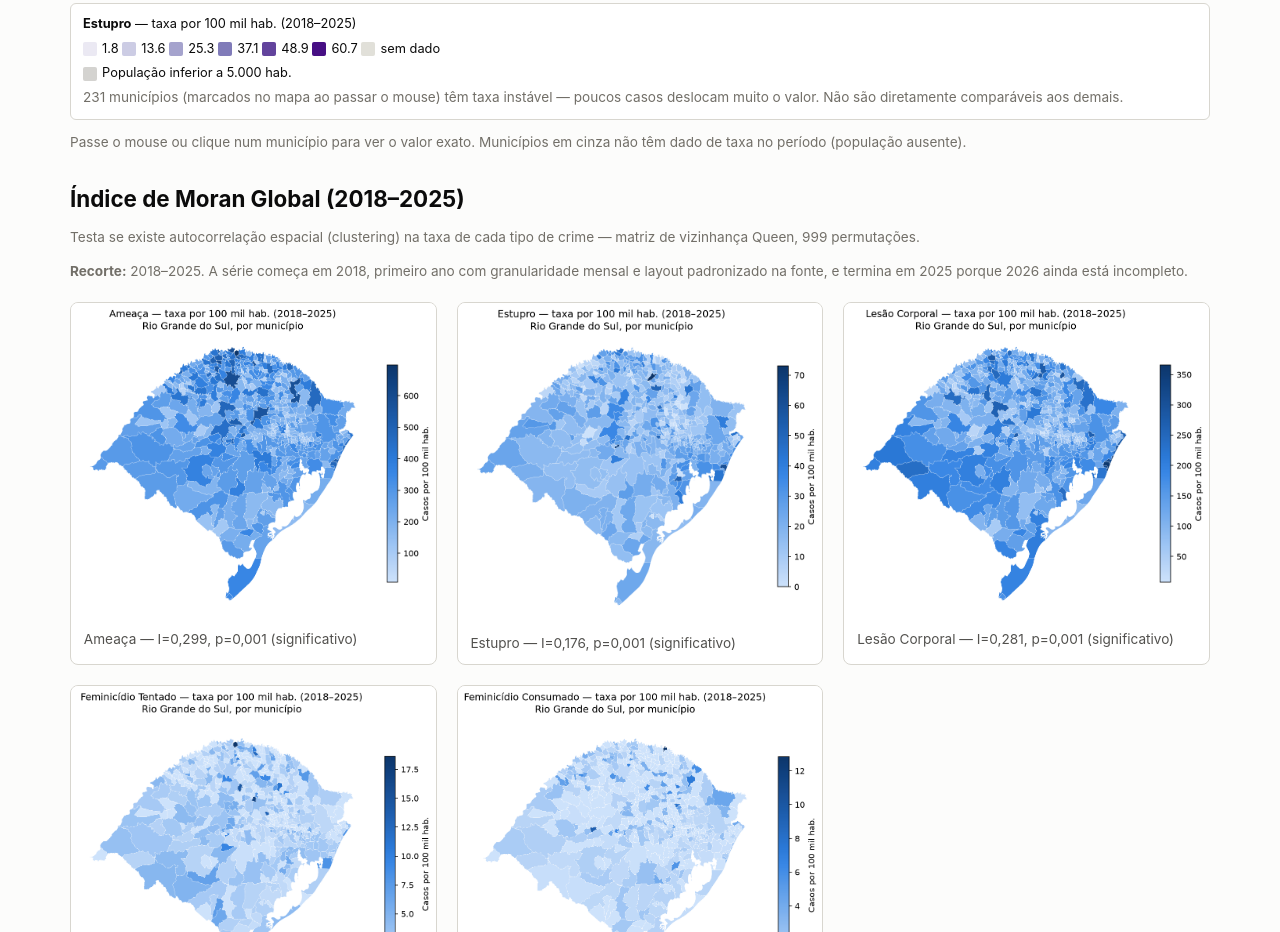
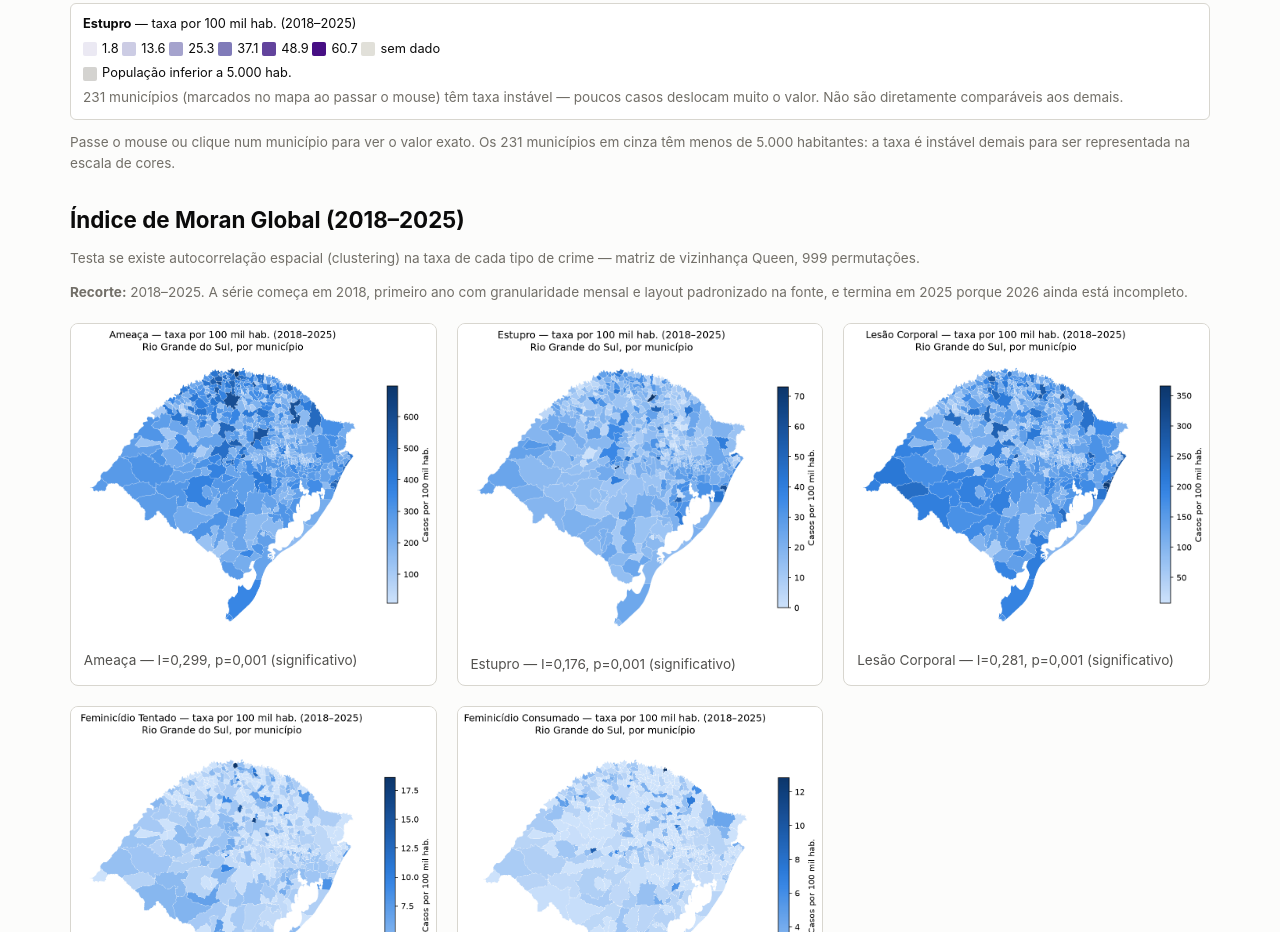
Before and after one commit to Alexandrogschafer/violencia-mulheres-rs, a plain HTML site: page docs/mapas.html in a window 1280 px wide. Shown: the part 870-1802 px from the top of the page. Drawn offline with nearby package versions, Linux system fonts and the light colour scheme.

Commit message:
Corrige em mapas.html a descrição dos municípios em cinza

```diff
--- a/docs/mapas.html
+++ b/docs/mapas.html
@@ -58,8 +58,8 @@
   <div id="map" role="application" aria-label="Mapa interativo dos municípios do RS, colorido pela taxa de violência por 100 mil habitantes do tipo de crime selecionado"></div>
   <div id="map-legend" class="map-legend" style="margin-top:0.75rem"></div>
   <p class="muted small" style="margin-top:0.75rem">
-    Passe o mouse ou clique num município para ver o valor exato. Municípios em cinza
-    não têm dado de taxa no período (população ausente).
+    Passe o mouse ou clique num município para ver o valor exato. Os 231 municípios em cinza
+    têm menos de 5.000 habitantes: a taxa é instável demais para ser representada na escala de cores.
   </p>
 
   <h2>Índice de Moran Global (2018–2025)</h2>
```
